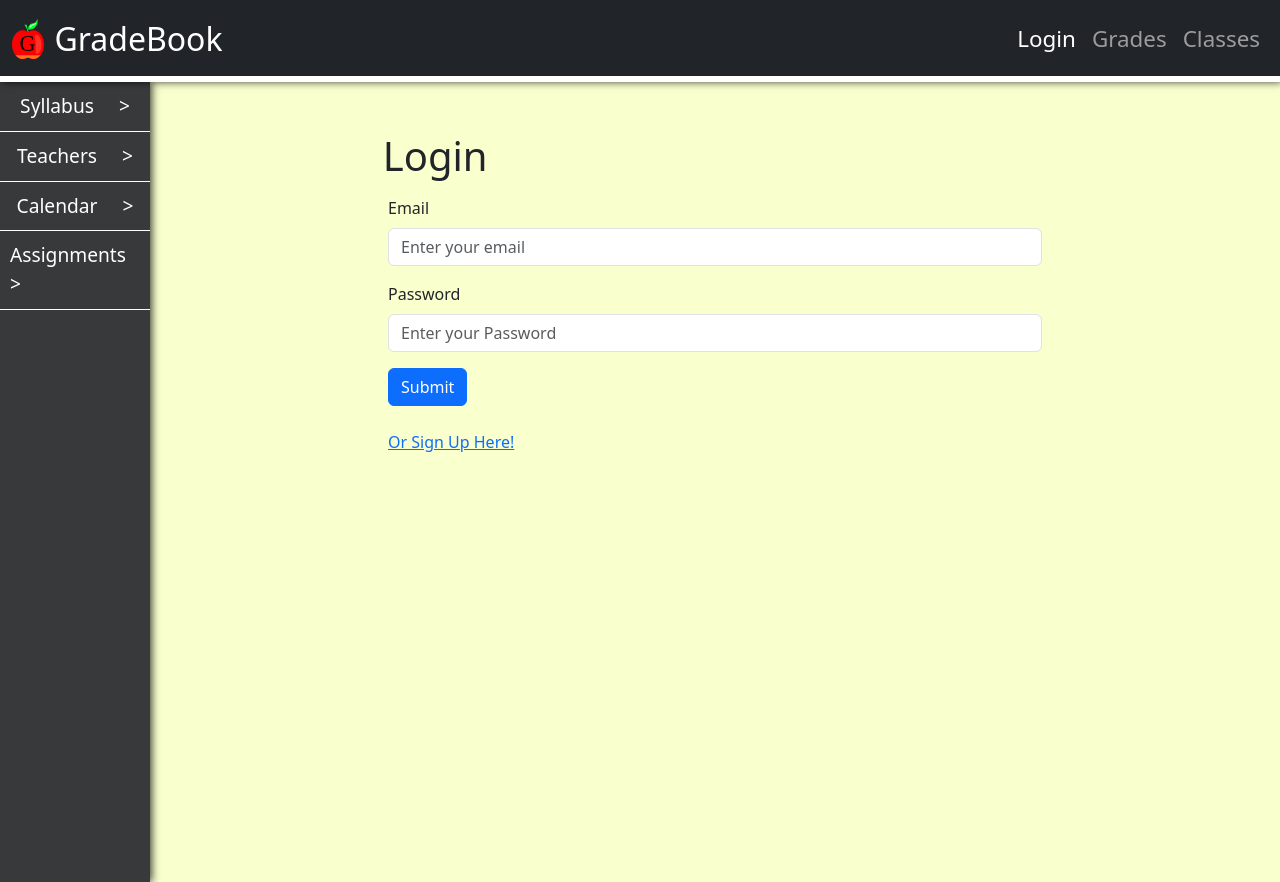
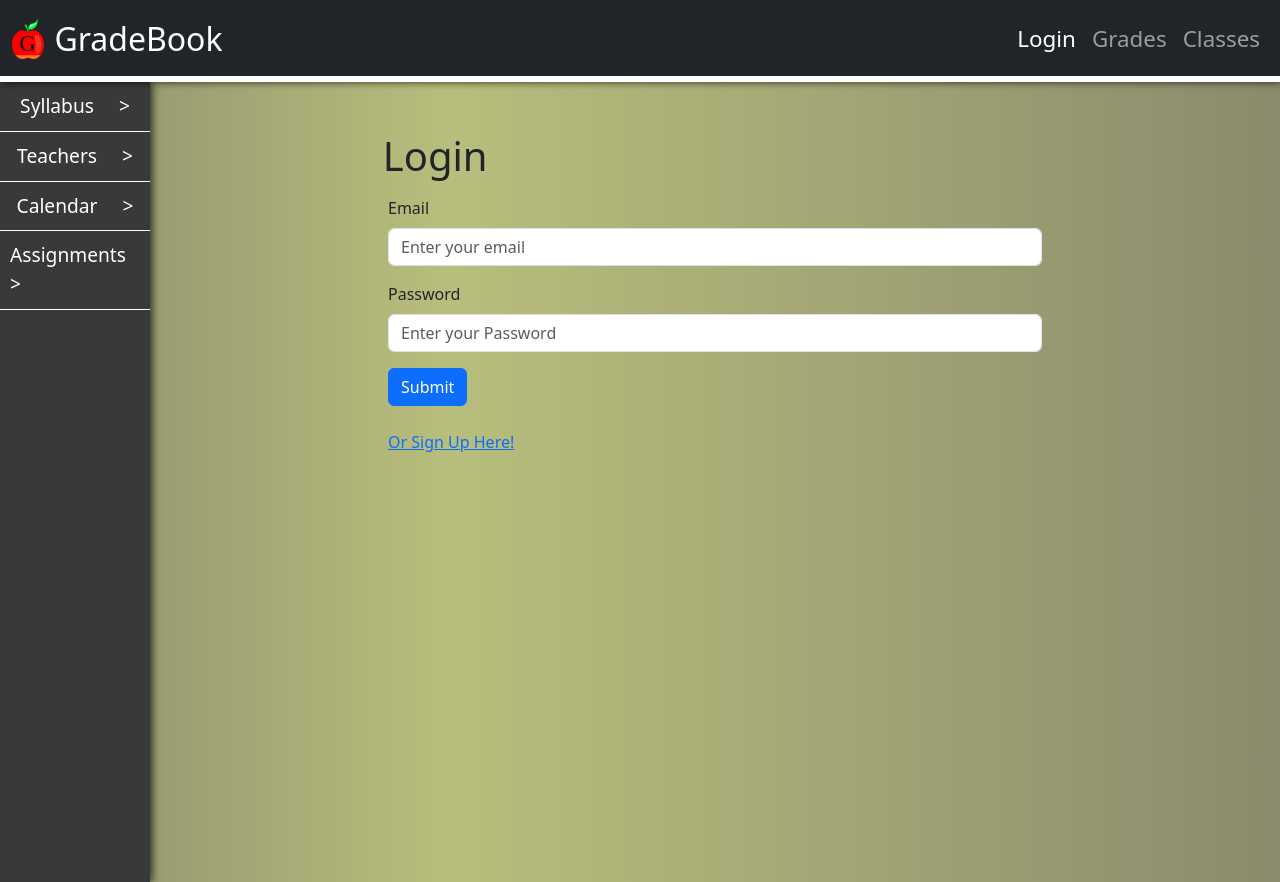
Before and after one commit to JoshuaMartinez1014/gradebook, a React (Create React App) app in the folder client/: page /login in a window 1280 px wide. Built offline with nearby package versions, Linux system fonts and the light colour scheme.

Commit message:
added re route on login

```diff
--- a/client/src/pages/HomePage.jsx
+++ b/client/src/pages/HomePage.jsx
@@ -6,7 +6,8 @@ const HomePage = () => {
   console.log(currUser);
   return (
     <>
-      <h1>{currUser.fname}</h1>
+      {/* <h1>{currUser.fname}</h1> */}
+      <h1></h1>
       <div
         style={{
           display: "flex",
--- a/client/src/pages/LoginPage.jsx
+++ b/client/src/pages/LoginPage.jsx
@@ -21,6 +21,7 @@ function Login() {
       .then((response) => response.json())
       .then((data) => {
         console.log(data);
+        window.location.href = "/";
       });
   }
 
--- a/client/src/styles/global.css
+++ b/client/src/styles/global.css
@@ -3,6 +3,7 @@
   --secondary-color: #38393a;
   --page-color: rgb(250, 255, 206);
 }
+
 body,
 html {
   font-size: 1rem;
@@ -11,7 +12,8 @@ html {
 
 /* All of the html */
 #page-container {
-  background-color: var(--page-color);
+  background: rgb(139, 139, 109);
+  background: linear-gradient(90deg, rgba(139, 139, 109, 1) 0%, rgba(184, 190, 124, 1) 35%, rgba(139, 139, 109, 1) 100%);
   display: flex;
   flex-direction: column;
   min-height: 100vh;
@@ -52,7 +54,7 @@ html {
   box-shadow: 2px 0px 8px 0px rgba(0, 0, 0, 0.75);
 }
 
-.sidenav > .sidenav-link {
+.sidenav>.sidenav-link {
   color: rgb(255, 255, 255);
   border-bottom: 1px solid #fff;
   width: 100%;
@@ -61,18 +63,18 @@ html {
   justify-content: center;
 }
 
-.sidenav > .sidenav-link:hover {
+.sidenav>.sidenav-link:hover {
   color: white;
   background-color: rgb(114, 114, 114);
 }
 
-.sidenav > .sidenav-link.active {
+.sidenav>.sidenav-link.active {
   background-color: var(--page-color);
   color: #030000;
 }
 
 /* middle clicking links retain properties */
-.sidenav > .sidenav-link:focus {
+.sidenav>.sidenav-link:focus {
   color: #000000;
 }
 
@@ -102,10 +104,12 @@ thead {
 }
 
 @media (max-width: 1030px) {
+
   /* sets sidebar to the top of the screen */
   .nav {
     flex-wrap: nowrap !important;
   }
+
   .sidenav {
     font-size: 1rem;
     flex-direction: row;
@@ -118,7 +122,7 @@ thead {
     scrollbar-color: #888 #f1f1f1;
   }
 
-  .sidenav > .sidenav-link {
+  .sidenav>.sidenav-link {
     width: auto;
     padding: 10px;
     border-right: solid white 1px;
```
